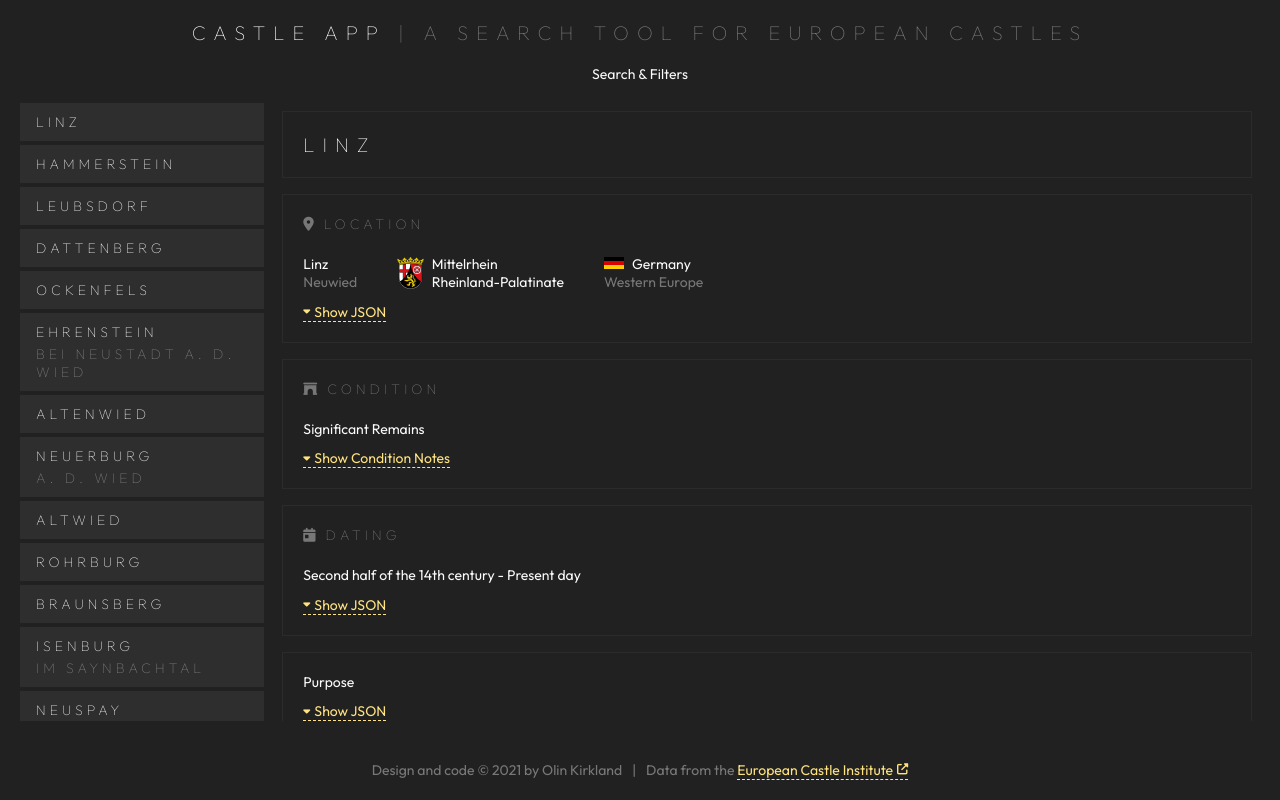
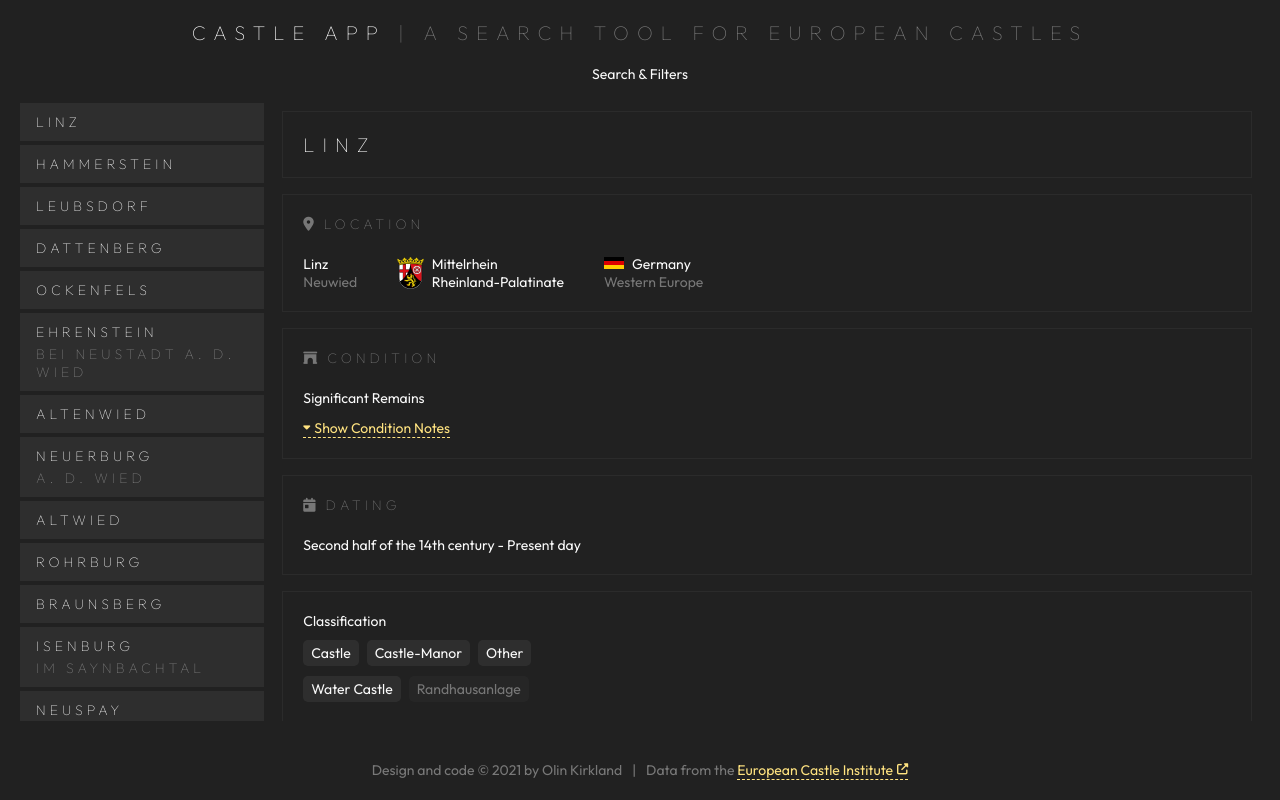
Before and after one commit to olinkirkland/castle-app, a React (Create React App) app: page / in a window 1280 px wide. Built offline with nearby package versions, Linux system fonts and the light colour scheme.

Commit message:
Add gallery spotlight

```diff
--- a/package.json
+++ b/package.json
@@ -18,6 +18,7 @@
     "react": "^17.0.2",
     "react-dom": "^17.0.2",
     "react-scripts": "5.0.0",
+    "tippy.js": "^6.3.7",
     "typescript": "^4.6.2",
     "web-vitals": "^2.1.4"
   },
--- a/public/index.html
+++ b/public/index.html
@@ -6,6 +6,7 @@
     <meta name="viewport" content="width=device-width, initial-scale=1" />
     <meta name="theme-color" content="#000000" />
 
+    <meta name="color-scheme" content="dark" />
     <meta name="description" content="Explore Castle Data" />
 
     <!-- Favicon -->
--- /dev/null
+++ b/src/Translatable.tsx
@@ -0,0 +1,6 @@
+export default interface Translatable {
+  de: string;
+  en?: string;
+  abbreviation?: string;
+  value?: any;
+}
--- a/src/Util.tsx
+++ b/src/Util.tsx
@@ -12,6 +12,18 @@ export default class Util {
       ending = ['st', 'nd', 'rd'][lastDigit - 1];
 
     return n + ending;
+  }
+
+  // Capitalize first letter
+  static capitalize(str: string): string {
+    const arr: string[] = str.split(' ');
+    str = arr.reduce(
+      (accumulator, s) =>
+        accumulator + ' ' + s.charAt(0).toUpperCase() + s.substring(1),
+      ''
+    );
+
+    return str.trim();
   }
 
   public static download(name: string, text: string) {
--- a/src/assets/css/styles.css
+++ b/src/assets/css/styles.css
@@ -214,10 +214,12 @@ section#details {
       margin-right: 0.8rem; }
   .details .gallery {
     width: 100%;
-    display: grid;
-    grid-template-columns: repeat(5, 1fr); }
+    display: flex;
+    gap: 1rem; }
     .details .gallery .gallery-item {
+      width: 8rem;
       height: 8rem;
+      border-radius: 5px;
       overflow: hidden;
       background-color: var(--background);
       display: flex;
@@ -248,6 +250,11 @@ section#details {
     gap: 1rem;
     justify-content: center; }
 
+.spotlight {
+  width: 100%; }
+  .spotlight img {
+    width: 100%; }
+
 footer {
   padding: 2rem;
   text-align: center; }
--- a/src/components/CastleDetails.tsx
+++ b/src/components/CastleDetails.tsx
@@ -1,4 +1,4 @@
-import React from 'react';
+import React, { useEffect, useState } from 'react';
 import Castle, { GalleryImage, HistoryDate } from '../Castle';
 import Util from '../Util';
 import Drawer from './Drawer';
@@ -8,6 +8,17 @@ type Props = {
 };
 
 export default function CastleDetails({ castle }: Props) {
+  const [spotlight, setSpotlight] = useState<GalleryImage | undefined>();
+
+  useEffect(() => {
+    if (!castle) return;
+    if (castle.gallery && castle.gallery.length > 0) {
+      setSpotlight(castle.gallery[0]);
+    } else {
+      setSpotlight(undefined);
+    }
+  }, [castle]);
+
   function onClickJson() {
     Util.download(`${castle!.slug}.json`, JSON.stringify(castle, null, 2));
   }
@@ -23,10 +34,6 @@ export default function CastleDetails({ castle }: Props) {
     }
 
     return str;
-  }
-
-  function enlargeGalleryImage(g: GalleryImage) {
-    console.log(g.url);
   }
 
   if (!castle) {
@@ -76,9 +83,9 @@ export default function CastleDetails({ castle }: Props) {
             <p className="muted">{castle.location.subregion.en}</p>
           </div>
         </div>
-        <Drawer textOpen="Show JSON" textClose="Hide JSON">
+        {/* <Drawer textOpen="Show JSON" textClose="Hide JSON">
           <pre>{JSON.stringify(castle.location, null, 2)}</pre>
-        </Drawer>
+        </Drawer> */}
       </div>
 
       {castle.condition && (
@@ -112,35 +119,52 @@ export default function CastleDetails({ castle }: Props) {
           <h2>Dating</h2>
         </div>
         {formatDate(castle.dates.start)} - {formatDate(castle.dates.end, true)}
-        <Drawer textOpen="Show JSON" textClose="Hide JSON">
+        {/* <Drawer textOpen="Show JSON" textClose="Hide JSON">
           <pre>{JSON.stringify(castle.dates, null, 2)}</pre>
-        </Drawer>
+        </Drawer> */}
+      </div>
+
+      <div className="info">
+        <p className="title">Classification</p>
+        {castle.structures && (
+          <ul className="badge-group">
+            {castle.structures.map((t) => (
+              <li className={`capitalize ${!t.en && 'muted'}`}>{`${
+                t.en ? t.en : t.de
+              }`}</li>
+            ))}
+          </ul>
+          // <Drawer textOpen="Show JSON" textClose="Hide JSON">
+          //   <pre>{JSON.stringify(castle.structures, null, 2)}</pre>
+          // </Drawer>
+        )}
+        {castle.classifications && (
+          <ul className="badge-group">
+            {castle.classifications.map((t) => (
+              <li className={`capitalize ${!t.en && 'muted'}`}>{`${
+                t.en ? t.en : t.de
+              }`}</li>
+            ))}
+          </ul>
+          // <Drawer textOpen="Show JSON" textClose="Hide JSON">
+          //   <pre>{JSON.stringify(castle.classifications, null, 2)}</pre>
+          // </Drawer>
+        )}
       </div>
 
       {castle.purpose && (
         <div className="info">
           <p className="title">Purpose</p>
-          <Drawer textOpen="Show JSON" textClose="Hide JSON">
+          <ul className="badge-group">
+            {castle.purpose.map((t) => (
+              <li className={`capitalize ${!t.en && 'muted'}`}>{`${
+                t.en ? t.en : t.de
+              }`}</li>
+            ))}
+          </ul>
+          {/* <Drawer textOpen="Show JSON" textClose="Hide JSON">
             <pre>{JSON.stringify(castle.purpose, null, 2)}</pre>
-          </Drawer>
-        </div>
-      )}
-
-      {castle.classifications && (
-        <div className="info">
-          <p className="title">Classification</p>
-          <Drawer textOpen="Show JSON" textClose="Hide JSON">
-            <pre>{JSON.stringify(castle.classifications, null, 2)}</pre>
-          </Drawer>
-        </div>
-      )}
-
-      {castle.structures && (
-        <div className="info">
-          <p className="title">Structure</p>
-          <Drawer textOpen="Show JSON" textClose="Hide JSON">
-            <pre>{JSON.stringify(castle.structures, null, 2)}</pre>
-          </Drawer>
+          </Drawer> */}
         </div>
       )}
 
@@ -156,7 +180,7 @@ export default function CastleDetails({ castle }: Props) {
                 className="gallery-item"
                 key={index}
                 onClick={() => {
-                  enlargeGalleryImage(g);
+                  setSpotlight(g);
                 }}
               >
                 <img src={process.env.PUBLIC_URL + g.path} alt="" />
@@ -166,6 +190,13 @@ export default function CastleDetails({ castle }: Props) {
               </li>
             ))}
           </ul>
+          {spotlight && (
+            // <p>{JSON.stringify(spotlight)}</p>
+            <div className="spotlight">
+              <img src={`${process.env.PUBLIC_URL}${spotlight.path}`} alt="" />
+              <p>{spotlight.caption}</p>
+            </div>
+          )}
         </div>
       )}
 
--- a/src/components/Search.tsx
+++ b/src/components/Search.tsx
@@ -6,6 +6,7 @@ function Search({ applyFilter }: Props) {
   return (
     <div className="search">
       <p>Search & Filters</p>
+
     </div>
   );
 }
```
Also changed, not shown: src/Castle.tsx (+2 -7 lines), src/assets/scss/styles.scss (+12 -2 lines), 2 other files (tests, documents, lock files or other folders).
